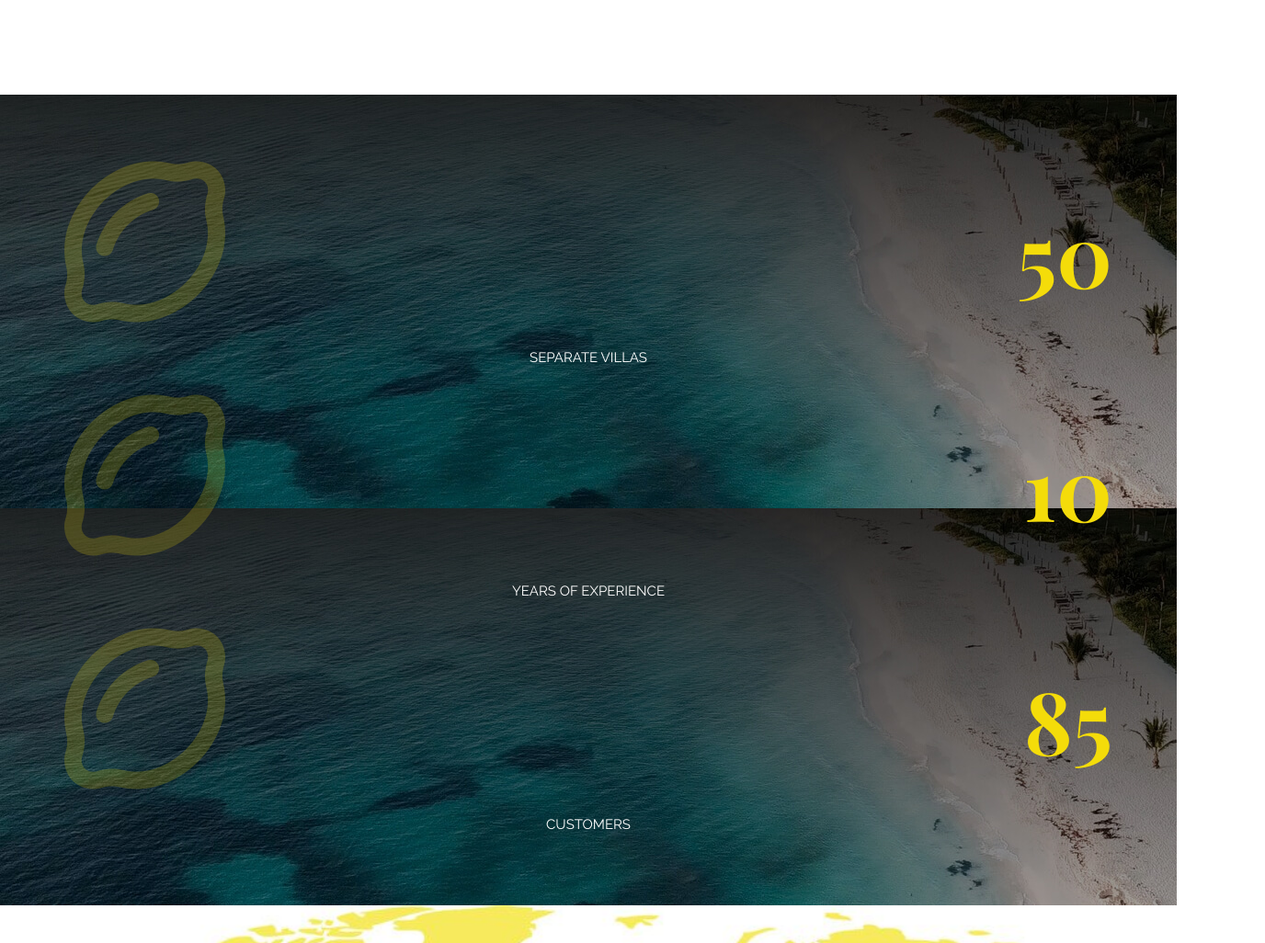
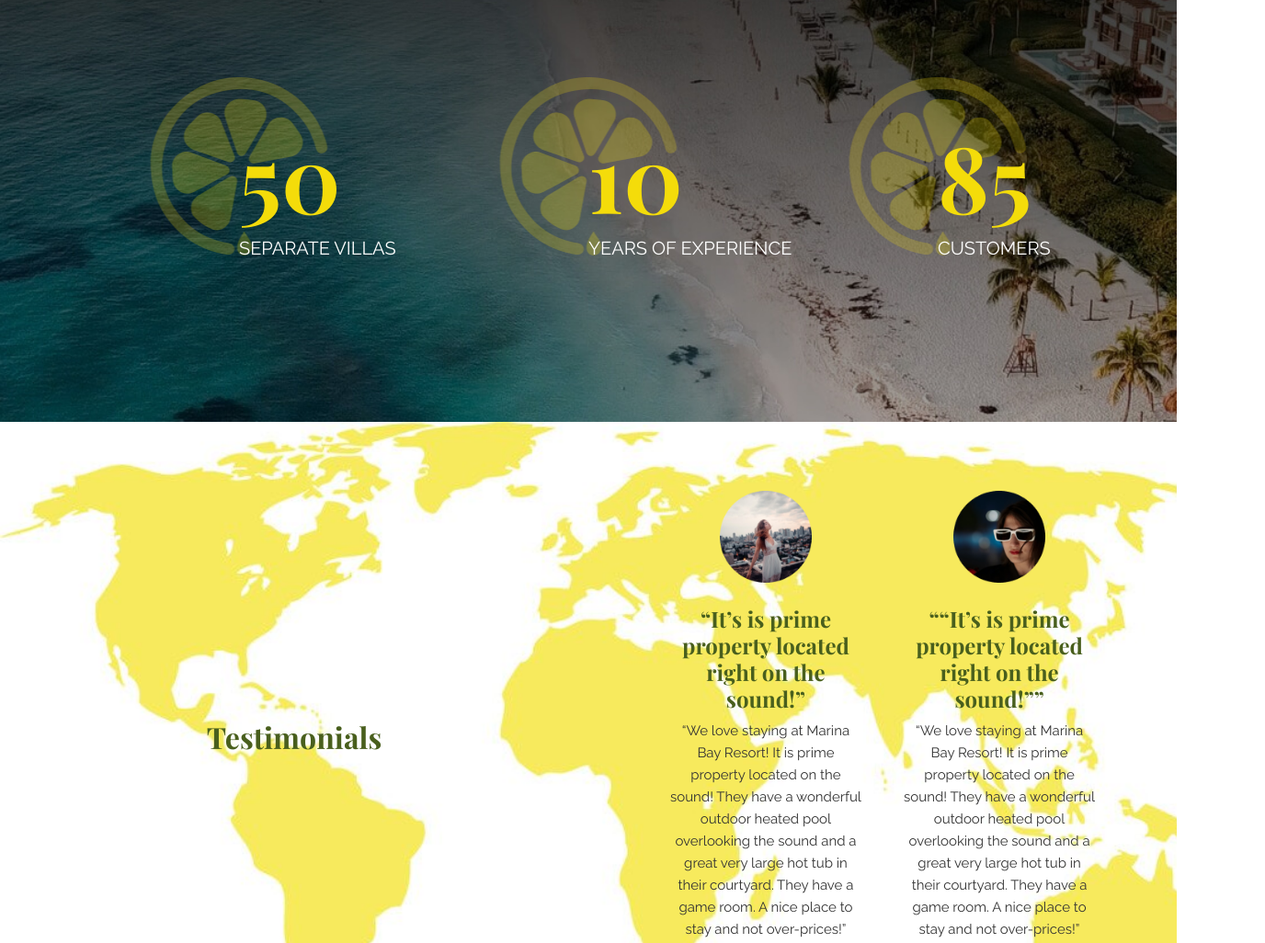
Before and after one commit to jimmyatv/LemonJuice, a plain HTML site: page index.html in a window 1280 px wide. Shown: the part 2459-3485 px from the top of the page at 92% size, 1376 px wide, since content can reach past the window. Drawn offline with nearby package versions, Linux system fonts and the light colour scheme.

Commit message:
Customer section , bootstrap correction

```diff
--- a/index.html
+++ b/index.html
@@ -76,7 +76,7 @@
     </section>
 
     <!-- Back to top -->
-    <a class="toTop " href="#"><i class="fa-solid fa-angles-up"></i></a>
+    <a class="toTop" href="#"><i class="fa-solid fa-angles-up"></i></a>
 
     <!-- About us -->
     <section class="aboutUs py-5">
@@ -97,7 +97,7 @@
                 </div>
             </div>
             <div class="row py-4 text-center plan m-auto">
-                <div class="col-md-4 d-flex flex-column align-items-center justify-content-center">
+                <div class="col-md-4 card d-flex flex-column align-items-center justify-content-center">
                     <img src="./img/support.png" alt="">
                     <h5 class="my-3">Full Service</h5>
                     <p class="w-75">Lorem ipsum dolor sit amet, consectetur adipiscing elit. Fusce vel efficitur ex, id
@@ -105,7 +105,7 @@
                         ipsum.
                         Aliquam erat volutpat. </p>
                 </div>
-                <div class="col-md-4 d-flex flex-column align-items-center justify-content-center">
+                <div class="col-md-4 card d-flex flex-column align-items-center justify-content-center">
                     <img src="./img/partner.png" alt="">
                     <h5 class="my-3">Strategic planning</h5>
                     <p class="w-75">Lorem ipsum dolor sit amet, consectetur adipiscing elit. Fusce vel efficitur ex, id
@@ -113,7 +113,7 @@
                         ipsum.
                         Aliquam erat volutpat. </p>
                 </div>
-                <div class="col-md-4 d-flex flex-column align-items-center justify-content-center">
+                <div class="col-md-4 card d-flex flex-column align-items-center justify-content-center">
                     <img src="./img/leader.png" alt="">
                     <h5 class="my-3">Competence</h5>
                     <p class="w-75">Lorem ipsum dolor sit amet, consectetur adipiscing elit. Fusce vel efficitur ex, id
@@ -127,12 +127,13 @@
     </section>
 
     <!-- Our Mission -->
-    <section class="ourMission py-5 position-relative">
+    <section class="ourMission position-relative">
         <div class="container-fluid">
             <div class="row  align-items-center">
-                <div class="col-md-6 p-5">
+                <div class="col-md-6 p-5 position-relative z-2">
                     <h2 class="display-4">Our Mission</h2>
-                    <p class="w-75 py-4">Your resort has unique circumstances and we’ll approach it with a fresh perspective. Our
+                    <p class="w-75 py-4">Your resort has unique circumstances and we’ll approach it with a fresh
+                        perspective. Our
                         experienced team
                         of professionals will provide the highest measure of owner services, financial management,
                         rental
@@ -146,34 +147,41 @@
                     <a class="myBtn" href="#">Learn more</a>
                 </div>
                 <div class="col-md-6">
-                    <img class="fluid position-relative z-1" src="./img/missionPicture.jpg" alt="">
+                    <img class="fluid position-relative z-1 px-0" src="./img/missionPicture.jpg" alt="">
                 </div>
             </div>
         </div>
-        <img class="position-absolute top-50 start-50 translate-middle w-25 z-0 opacity-50" src="./img/lemonMain.png" alt="">
+        <img class="position-absolute top-50 start-50 translate-middle w-25 z-0 opacity-50" src="./img/lemonMain.png"
+            alt="">
     </section>
 
     <!-- Customer -->
-    <section class="customer d-flexx">
-        <article class="container d-flexx justify-between">
-            <div>
-                <i class="fa-regular fa-lemon"></i>
-                <p class="hit">50</p>
-                <p>SEPARATE VILLAS</p>
+    <section class="customer py-5">
+        <div class="container">
+            <div class="row py-5">
+                <div class="col-md-4 position-relative">
+                    <img class="opacity-25 position-absolute top-50 start-50 translate-middle" src="./img/lemonMain.png" alt="">
+                    <div class="middle">
+                        <p>50</p>
+                        <p class="lead">Separate Villas</p>
+                    </div>
+                </div>
+                <div class="col-md-4 position-relative">
+                    <img class="opacity-25 position-absolute top-50 start-50 translate-middle" src="./img/lemonMain.png" alt="">
+                    <div class="middle">
+                        <p>10</p>
+                        <p class="lead">Years of experience</p>
+                    </div>
+                </div>
+                <div class="col-md-4 position-relative">
+                    <img class="opacity-25 position-absolute top-50 start-50 translate-middle" src="./img/lemonMain.png" alt="">
+                    <div class="middle">
+                        <p>85</p>
+                        <p class="lead">Customers</p>
+                    </div>
+                </div>
             </div>
-
-            <div>
-                <i class="fa-regular fa-lemon"></i>
-                <p class="hit">10</p>
-                <p>YEARS OF EXPERIENCE</p>
-            </div>
-
-            <div>
-                <i class="fa-regular fa-lemon"></i>
-                <p class="hit">85</p>
-                <p>CUSTOMERS</p>
-            </div>
-        </article>
+        </div>
     </section>
 
     <!-- Testimonials -->
--- a/style.css
+++ b/style.css
@@ -205,6 +205,7 @@ header div {
 .toTop {
     cursor: pointer;
     position: fixed;
+    z-index: 3;
     bottom: 16px;
     right: 32px;
     width: 50px;
@@ -234,36 +235,32 @@ header div {
 /* Customer */
 .customer {
     background-image: url(./img/customer.jpg);
+    background-position: center;
+    background-size: cover;
 }
 
-.customer article {
-    padding: 60px 0;
+.middle {
+    position: relative;
+    left: 50%;
+    bottom: -25%;
 }
 
 
-.customer i {
+.middle p:first-child {
     color: var(--primary);
-    font-size: 200px;
-    opacity: 0.2;
-}
-
-.hit {
-    text-align: end;
-    color: var(--primary);
-    font-size: 94px;
+    font-size: 100px;
+    line-height: 100px;
     font-weight: bold;
-    margin-top: -100px;
     font-family: var(--headingsFonts);
 }
 
-.customer article {
-    align-items: center;
+.middle p:last-child {
+    text-transform: uppercase;
 }
+
 
 .customer p:last-child {
     color: var(--white);
-    margin-top: 90px;
-    text-align: center;
 }
 
 /* Testimonials*/
```
